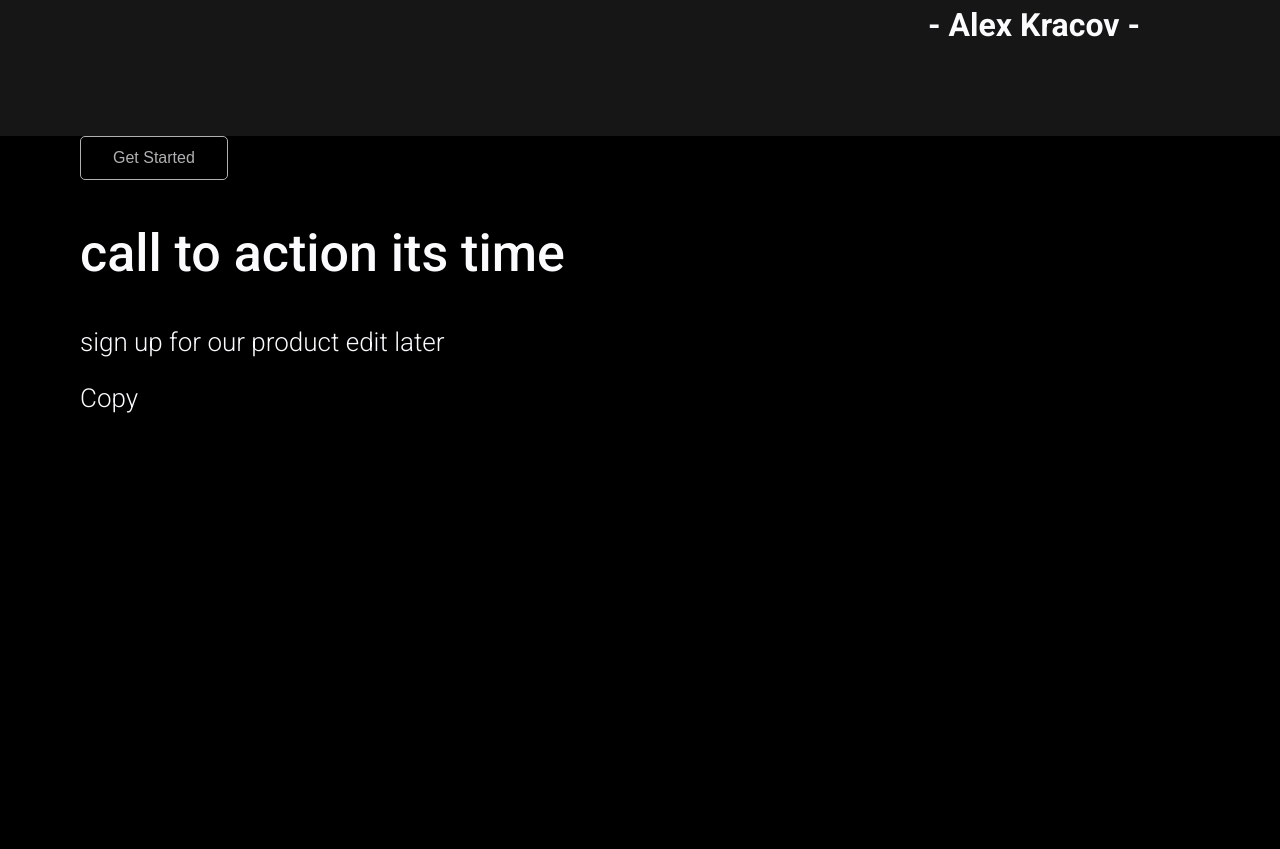
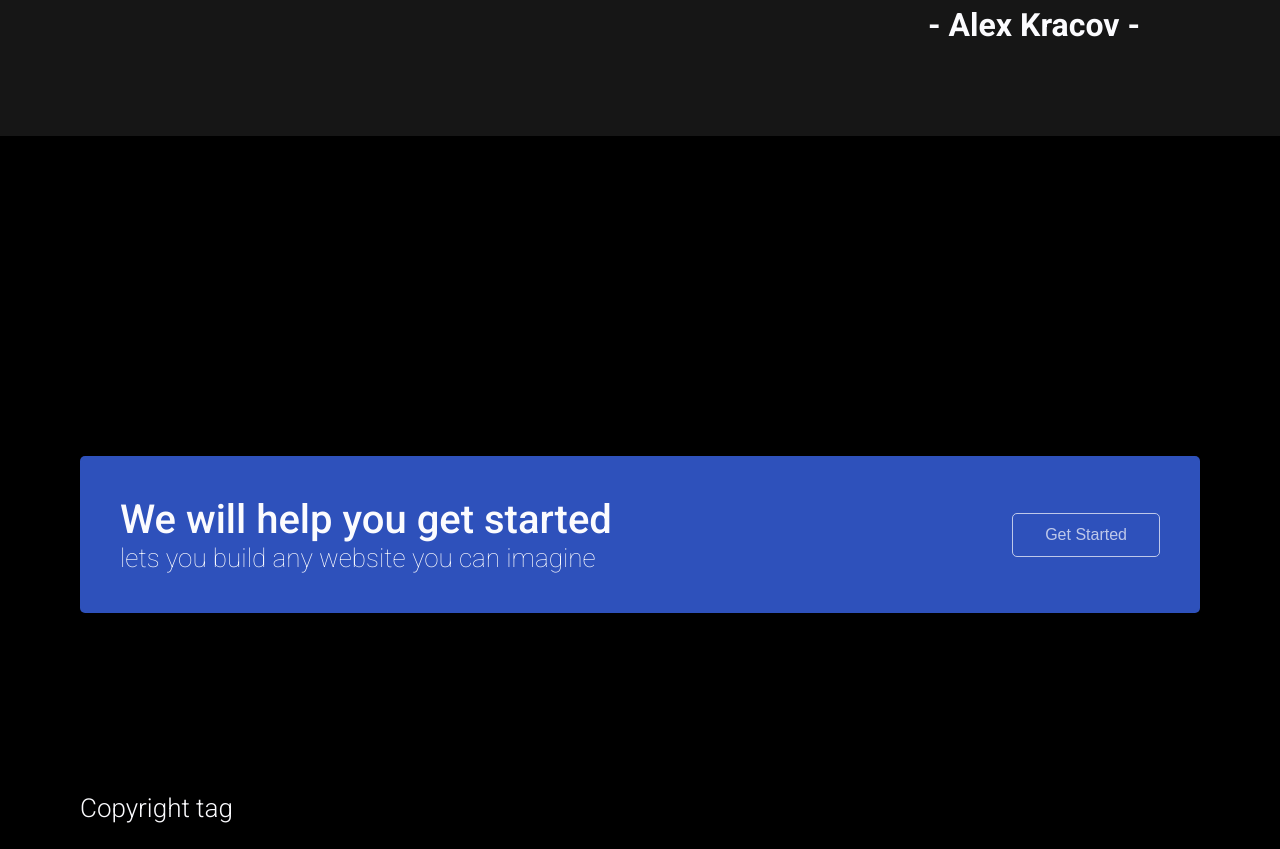
Before and after one commit to ahmed-hq/webflow-landing_page, a plain HTML site: page index.html in a window 1280 px wide. Shown: the part 2220-3069 px from the top of the page. Before the commit the page ends 2659 px from the top, so only its background shows below. Drawn offline with Linux system fonts and the light colour scheme.

Commit message:
cta section style first version and fixing margin in review section

```diff
--- a/index.html
+++ b/index.html
@@ -120,12 +120,13 @@
                         <div class="cta_card-wrapper">
                             <div class="cta_card">
                                 <div class="cta_card-content">
+
+                                    <div class="cta_left">
+                                        <h3 class="cta_header">We will help you get started</h2>
+                                        <p class="cta_describtion">lets you build any website you can imagine</p>
+                                    </div>
                                     <div class="cta_right">
                                         <button class="get-started_button">Get Started</button>
-                                    </div>
-                                    <div class="cta_left">
-                                        <h2 class="cta_header">call to action its time</h2>
-                                        <p class="cta_describtion">sign up for our product edit later  </p>
                                     </div>
                                 </div>
                             </div>
@@ -137,7 +138,7 @@
             <section class="footer">
                 <div class="page-padding">
                     <div class="container">
-                        <p class="footer-copyright">Copy</p>
+                        <p class="footer-copyright">Copyright tag</p>
                     </div>
                 </div>
 
--- a/style.css
+++ b/style.css
@@ -30,6 +30,14 @@ h2 {
     font-size: 52px;
     font-weight: 500;
     align-self: center;
+}
+
+h3 {
+
+    font-size: 40px;
+    font-weight: 500;
+    align-self: center;
+    margin: 0%;
 }
 
 p {
@@ -181,6 +189,7 @@ p {
 .review-section {
     background-color: #161616;
     padding: 120px 0px 60px;
+    margin-bottom: 200px;
 
 }
 
@@ -205,3 +214,45 @@ p {
     font-weight: 700;
     font-size: 32px;
 }
+
+.cta-section {
+    padding: 120px 0;
+    margin-bottom: 60px; ;
+}
+
+.cta_card-wrapper {
+    max-width: 1200px;
+    margin: 0 auto;
+}
+
+.cta_card {
+    background-color: #2e51bb;
+    padding: 40px;
+    border-radius: 5px;
+}
+
+.cta_card-content {
+    display: flex;
+    justify-content: space-between;
+    align-items: center;
+
+}
+
+.cta_right {
+    align-items: center;
+    justify-content: center;
+    align-content: center;
+}
+
+.cta_describtion {
+    margin: 0%;
+    font-weight: 100;
+}
+
+
+
+
+
+.align-self_center {
+    align-self: center;
+}
```
